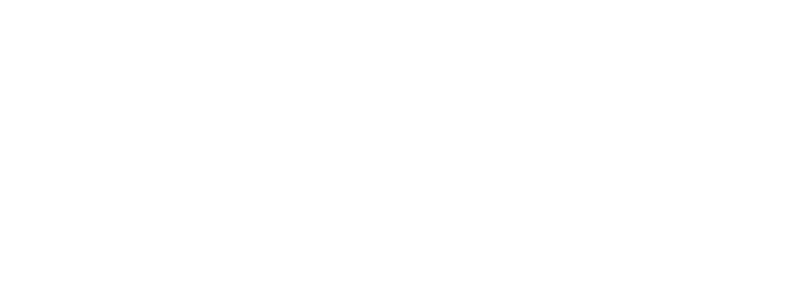
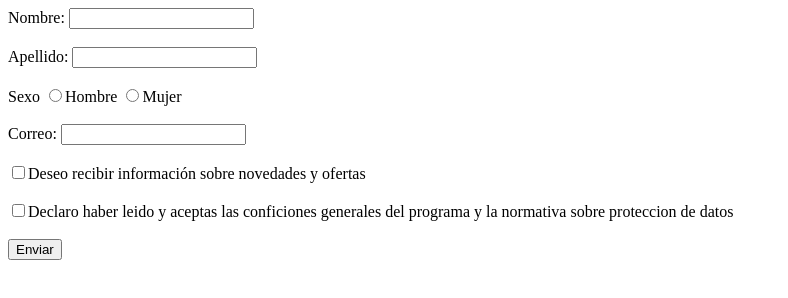
Before and after one commit to Alexisrdrgz/PracticasDSW, a plain HTML site: page practica9.html in a window 1280 px wide. Shown: the whole page, without its empty margins (0-788 px from the left). Drawn offline with Linux system fonts and the light colour scheme.

Commit message:
practica 9

```diff
--- a/practica9.html
+++ b/practica9.html
@@ -6,6 +6,14 @@
     <title>Document</title>
 </head>
 <body>
-    <form action=""></form>
+    <form action="mailto:rodriguez.alexis0404@gmail.com" method="get">
+    Nombre: <input type="text" name="nombre" id="nombre"><br><br>
+    Apellido: <input type="text" name="ap" id="ap"><br><br>
+    Sexo <input type="radio" name="sexo" id="sexo" value="M">Hombre <input type="radio" name="sexo" id="sexo" value="F">Mujer<br><br>
+    Correo: <input type="email" id="correo"><br><br>
+    <input type="checkbox" name="informacion" id="informacion">Deseo recibir información sobre novedades y ofertas<br><br>
+    <input type="checkbox" name="terminos" id="terminos">Declaro haber leido y aceptas las conficiones generales del programa y la normativa sobre proteccion de datos<br><br>
+    <input type="submit" value="Enviar">
+    </form>
 </body>
 </html>
```
